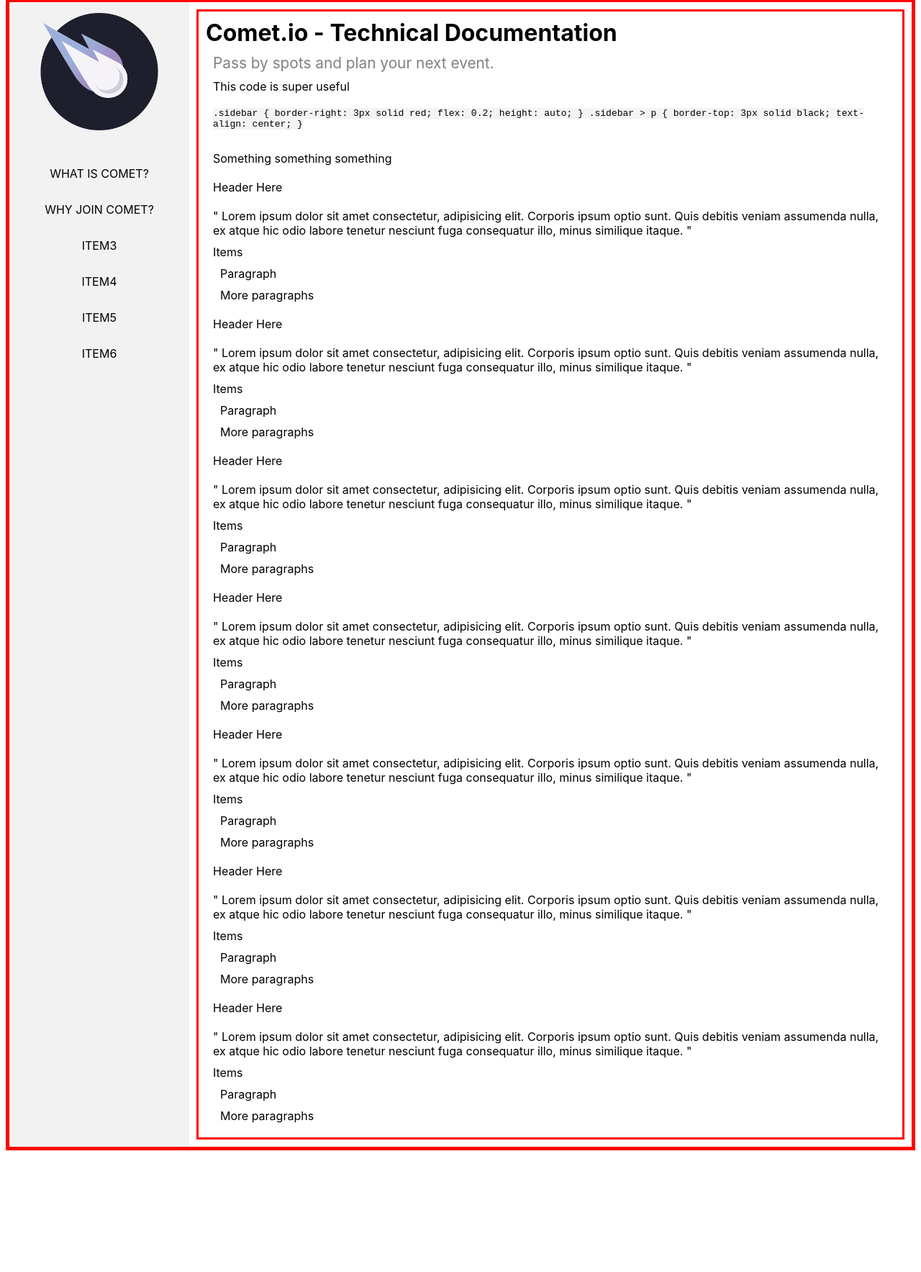
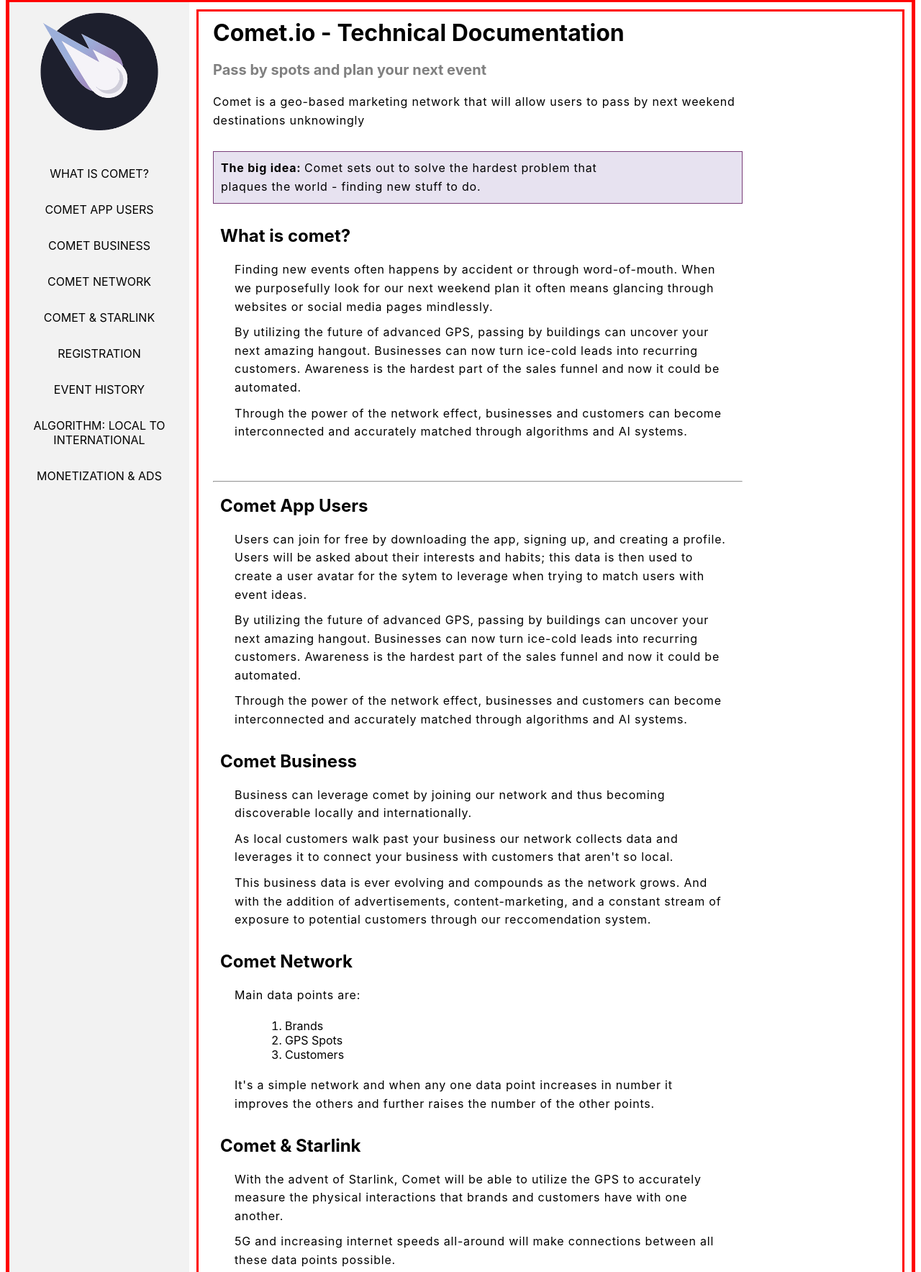
Before and after one commit to adis-tek/technical-docs-comet, a plain HTML site: page index.html in a window 1280 px wide. Shown: the part 10-1777 px from the top of the page at 72% size. Before the commit the page ends 1616 px from the top, so only its background shows below. Drawn offline with Linux system fonts and the light colour scheme.

Commit message:
finished further improvements and added content

```diff
--- a/index.html
+++ b/index.html
@@ -12,150 +12,119 @@
             <nav>
             <ul>
             <li><a href="#item-1">WHAT IS COMET?</a></li>
-            <li><a href="#item-2">WHY JOIN COMET?</a></li>
-            <li><a href="#item-3">ITEM3</a></li>
-            <li><a href="#item-4">ITEM4</a></li>
-            <li><a href="#item-5">ITEM5</a></li>
-            <li><a href="#item-6">ITEM6</a></li>
+            <li><a href="#item-2">COMET APP USERS</a></li>
+            <li><a href="#item-3">COMET BUSINESS</a></li>
+            <li><a href="#item-4">COMET NETWORK</a></li>
+            <li><a href="#item-5">COMET & STARLINK</a></li>
+            <li><a href="#item-6">REGISTRATION</a></li>
+            <li><a href="#item-7">EVENT HISTORY</a></li>
+            <li><a href="#item-8">ALGORITHM: LOCAL TO INTERNATIONAL</a></li>
+            <li><a href="#item-9">MONETIZATION & ADS</a></li>
             </ul>
             </nav>
         </div>
         <div id="test" class="main-section">
             <h1>Comet.io - Technical Documentation</h1>
-            <p class="subtitle">Pass by spots and plan your next event.</p>
-            <p>This code is super useful <br><br>
-                <code>
-                .sidebar {
-                border-right: 3px solid red;
-                flex: 0.2;
-                height: auto;
-            }
-
-            .sidebar > p {
-                border-top: 3px solid black;
-                text-align: center;
-            }
-        </code>
-        <br><br>
+            <h6 class="subtitle">Pass by spots and plan your next event</h6>
+            <p>Comet is a geo-based marketing network that will allow users to pass by next weekend destinations unknowingly</p>
+            <br>
+            <div class="highlight-box">
+            <p><b>The big idea: </b>Comet sets out to solve the hardest problem that plaques the world - finding new stuff to do.</p>
+            </div>
+        <section id="item-1">
+            <header>
+                <h1>What is comet?</h1>
+            </header>
+            <article>
+                <p>Finding new events often happens by accident or through word-of-mouth.
+                When we purposefully look for our next weekend plan it often means glancing through websites or social media pages mindlessly.
                 </p>
-        <p>Something something something</p>
-        <section id="item-1">
-            <header>Header Here</header>
-            <article>
-                "
-                Lorem ipsum dolor sit amet consectetur, adipisicing elit.
-                Corporis ipsum optio sunt. Quis debitis veniam assumenda nulla,
-                ex atque hic odio labore tenetur nesciunt fuga consequatur illo,
-                minus similique itaque.
-                "
-                <ul>
-                    <li>Items</li>
-                </ul>
-                <p>Paragraph</p>
-                <code></code>
-                <p>More paragraphs</p>
+                <p>By utilizing the future of advanced GPS, passing by buildings can uncover your next amazing hangout.
+                Businesses can now turn ice-cold leads into recurring customers. Awareness is the hardest part of the sales funnel and now it could be automated.
+                </p>
+                <p>Through the power of the network effect, businesses and customers can become interconnected and accurately matched through algorithms and AI systems.</p>
             </article>
             </section>
+            <hr>
             <section id="item-2">
-            <header>Header Here</header>
+                <header>
+                    <h1>Comet App Users</h1>
+                </header>
                 <article>
-                "
-                Lorem ipsum dolor sit amet consectetur, adipisicing elit.
-                Corporis ipsum optio sunt. Quis debitis veniam assumenda nulla,
-                ex atque hic odio labore tenetur nesciunt fuga consequatur illo,
-                minus similique itaque.
-                "
-                <ul>
-                    <li>Items</li>
-                </ul>
-                <p>Paragraph</p>
-                <code></code>
-                <p>More paragraphs</p>
+                    <p>Users can join for free by downloading the app, signing up, and creating a profile. Users will be asked about their interests and habits; this data is then used to create a user avatar for the sytem to leverage when trying to match users with event ideas.</p>
+                    <p>By utilizing the future of advanced GPS, passing by buildings can uncover your next amazing hangout.
+                    Businesses can now turn ice-cold leads into recurring customers. Awareness is the hardest part of the sales funnel and now it could be automated.
+                    </p>
+                    <p>Through the power of the network effect, businesses and customers can become interconnected and accurately matched through algorithms and AI systems.</p>
                 </article>
             </section>
             <section id="item-3">
-            <header>Header Here</header>
+                <header>
+                    <h1>Comet Business</h1>
+                </header>
                 <article>
-                "
-                Lorem ipsum dolor sit amet consectetur, adipisicing elit.
-                Corporis ipsum optio sunt. Quis debitis veniam assumenda nulla,
-                ex atque hic odio labore tenetur nesciunt fuga consequatur illo,
-                minus similique itaque.
-                "
-                <ul>
-                    <li>Items</li>
-                </ul>
-                <p>Paragraph</p>
-                <code></code>
-                <p>More paragraphs</p>
+                    <p>Business can leverage comet by joining our network and thus becoming discoverable locally and internationally.</p>
+                    <p>As local customers walk past your business our network collects data and leverages it to connect your business with customers that aren't so local.
+                    </p>
+                    <p>This business data is ever evolving and compounds as the network grows.
+                        And with the addition of advertisements, content-marketing, and a constant stream of exposure to potential customers through our reccomendation system.</p>
                 </article>
             </section>
             <section id="item-4">
-            <header>Header Here</header>
+                <header>
+                    <h1>Comet Network</h1>
+                </header>
                 <article>
-                "
-                Lorem ipsum dolor sit amet consectetur, adipisicing elit.
-                Corporis ipsum optio sunt. Quis debitis veniam assumenda nulla,
-                ex atque hic odio labore tenetur nesciunt fuga consequatur illo,
-                minus similique itaque.
-                "
-                <ul>
-                    <li>Items</li>
-                </ul>
-                <p>Paragraph</p>
-                <code></code>
-                <p>More paragraphs</p>
+                    <p>Main data points are:</p>
+                        <ol class="points">
+                            <li>Brands</li>
+                            <li>GPS Spots</li>
+                            <li>Customers</li>
+                        </ol>
+                    <p>It's a simple network and when any one data point increases in number it improves the others and further raises the number of the other points.</p>
                     </article>
                 </section>
                 <section id="item-5">
-            <header>Header Here</header>
+                    <header>
+                        <h1>Comet & Starlink</h1>
+                    </header>
                     <article>
-                "
-                Lorem ipsum dolor sit amet consectetur, adipisicing elit.
-                Corporis ipsum optio sunt. Quis debitis veniam assumenda nulla,
-                ex atque hic odio labore tenetur nesciunt fuga consequatur illo,
-                minus similique itaque.
-                "
-                <ul>
-                    <li>Items</li>
-                </ul>
-                <p>Paragraph</p>
-                <code></code>
-                <p>More paragraphs</p>
+                        <p>With the advent of Starlink, Comet will be able to utilize the GPS to accurately measure the physical interactions that brands and customers have with one another.</p>
+                        <p>5G and increasing internet speeds all-around will make connections between all these data points possible.</p>
                     </article>
                 </section>
                 <section id="item-6">
-            <header>Header Here</header>
+                    <header>
+                        <h1>Registration</h1>
+                    </header>
                     <article>
-                "
-                Lorem ipsum dolor sit amet consectetur, adipisicing elit.
-                Corporis ipsum optio sunt. Quis debitis veniam assumenda nulla,
-                ex atque hic odio labore tenetur nesciunt fuga consequatur illo,
-                minus similique itaque.
-                "
-                <ul>
-                    <li>Items</li>
-                </ul>
-                <p>Paragraph</p>
-                <code></code>
-                <p>More paragraphs</p>
+                        <p>Users can download the app and create an account for free immediantly while businesses can also do the same for free.</p>
+                        <p>After a few months, business will pay $5 a month to stay on the platform if they choose and it will theoretically give them and easy ROI.</p>
                     </article>
                 </section>
                 <section id="item-7">
-            <header>Header Here</header>
+                    <header>
+                        <h1>Event History & Future Events</h1>
+                    </header>
                     <article>
-                "
-                Lorem ipsum dolor sit amet consectetur, adipisicing elit.
-                Corporis ipsum optio sunt. Quis debitis veniam assumenda nulla,
-                ex atque hic odio labore tenetur nesciunt fuga consequatur illo,
-                minus similique itaque.
-                "
-                <ul>
-                    <li>Items</li>
-                </ul>
-                <p>Paragraph</p>
-                <code></code>
-                <p>More paragraphs</p>
+                        <p>Brands will be set up with a profile that will showcase previous events that they've hosted and have a calendar that shows their future events, too.</p>
+                        <p>Organic content can be used for reccomendations by the system and advertisements for paid traffic.</p>
+                    </article>
+                </section>
+                <section id="item-8">
+                    <header>
+                        <h1>Algorithm: Local to International</h1>
+                    </header>
+                    <article>
+                        <p>Based on what users like to do in their local setting (and how they interact with their local setting), that data could be projected on to an international setting; wherever the user goes, fun could be found for them.</p>
+                    </article>
+                </section>
+                <section id="item-9">
+                    <header>
+                        <h1>Monetization</h1>
+                    </header>
+                    <article>
+                        <p>Users use the app for free as they are the potential customers likely visiting these businesses. However, brands pay $5 to stay on the map and more if they're actively advertising certain ticket events.</p>
                     </article>
                 </section>
         </div>
--- a/style.css
+++ b/style.css
@@ -3,17 +3,26 @@
 }
 
 p {
+    max-width: 75%;
+    letter-spacing: 0.05rem;
+    line-height: 1.6;
     margin: 10px;
     margin-left: 10px;
 }
 
-h1 {
+h1, h6 {
     margin: 10px;
     margin-left: 10px;
 }
 
+hr {
+    margin-top: 35px;
+    min-width: 75%;
+}
+
 .subtitle {
-    font-size: 1.3rem;
+    font-size: 1.25rem;
+    margin-left: 20px;
     color: gray;
 }
 
@@ -70,7 +79,11 @@ a:link {
     text-decoration: none;
 }
 
-
+.points {
+    margin-top: 20px;
+    margin-bottom: 20px;
+    margin-left: 40px;
+}
 
 ul {
     display: flex;
@@ -80,20 +93,25 @@ ul {
     list-style-type: none;
 }
 
+.highlight-box {
+    max-width: 75%;
+    margin-left: 20px;
+    margin-bottom: 20px;
+    border: 1px solid rgb(121, 62, 121);
+    background-color: rgb(160, 141, 193, 0.25);
+}
+
 .main-section {
+    display: flex;
+    flex-direction: column;
     border: 3px solid red;
     flex: 0.8;
     height: auto;
     margin: 10px;
 }
 
-.main-section > p {
+.main-section > * {
     margin-left: 20px;
-}
-
-header {
-    margin: 20px;
-    margin-left:20px;
 }
 
 article {
```
Lines whose indentation alone changed are shown as unchanged.
